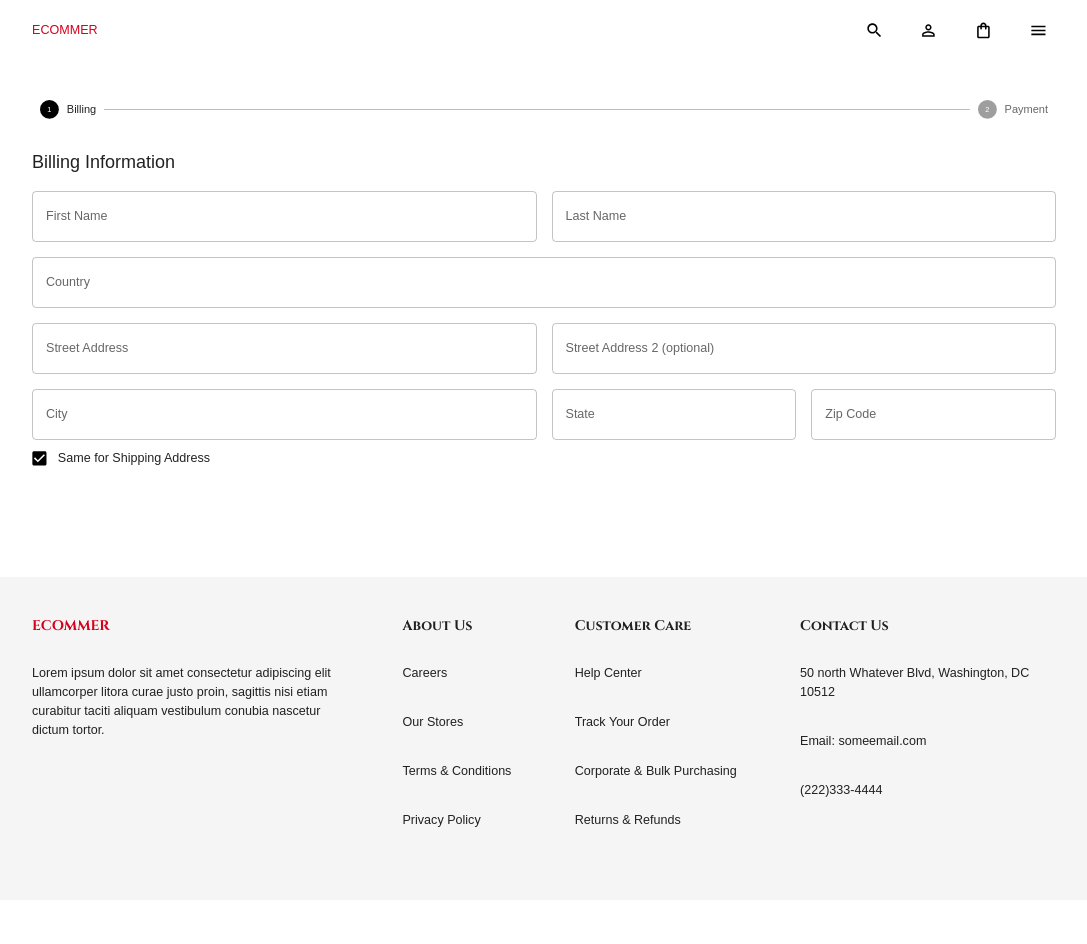
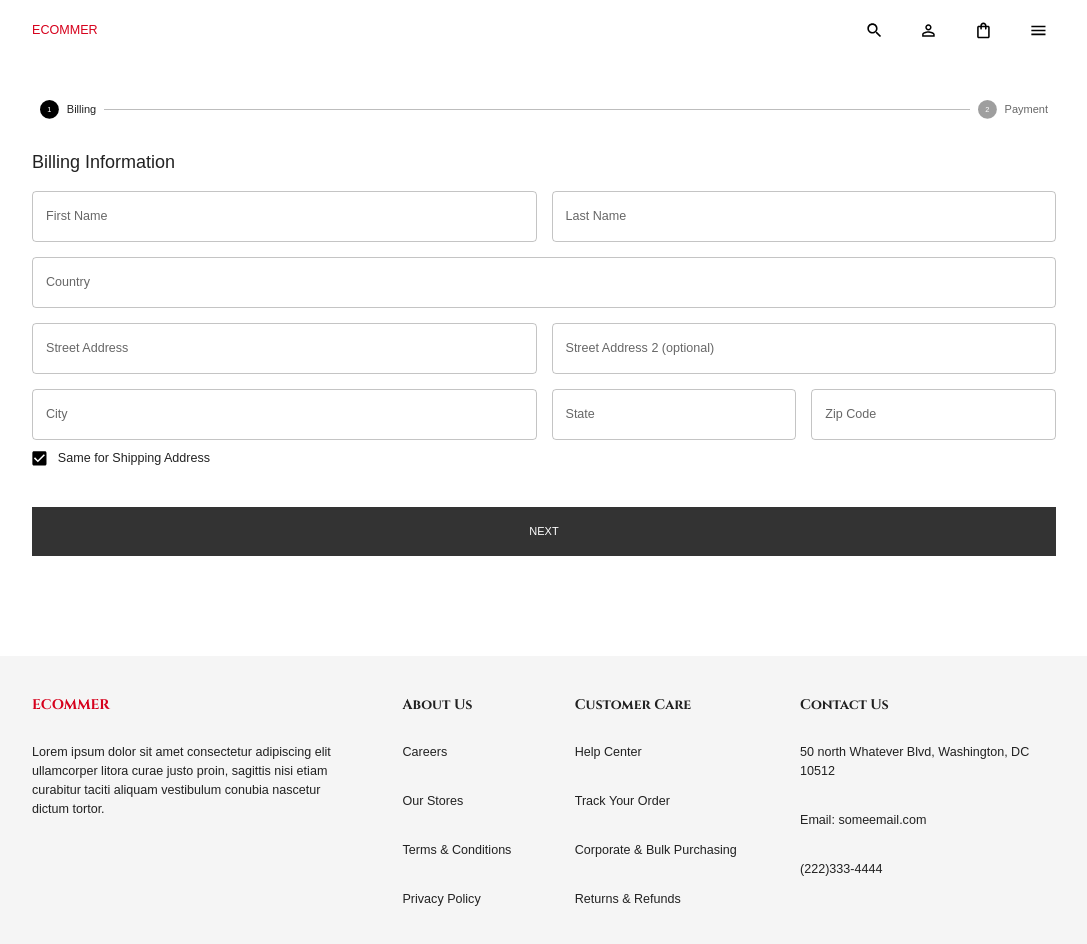
Before and after one commit to tiagosousa10/e-commerce-app, a React (Create React App) app in the folder client/: page /checkout in a window 1280 px wide. Shown: the top 944 px of the page, without its empty margins (96-1183 px from the left). Before the commit the page ends 900 px from the top, so only its background shows below. Built offline with nearby package versions, Linux system fonts and the light colour scheme; a web font is replaced by a local one.

Commit message:
checkout steps

```diff
--- a/client/src/scenes/checkout/Checkout.jsx
+++ b/client/src/scenes/checkout/Checkout.jsx
@@ -4,6 +4,7 @@ import {Formik} from "formik"
 import { useState } from 'react'
 import * as yup from 'yup'
 import Shipping from './Shipping'
+import Payment from './Payment'
 import {shades } from '../../theme'
 
 const initialValues = {
@@ -91,8 +92,23 @@ const Checkout = () => {
   const isFirstStep = activeStep === 0
   const isSecondStep = activeStep === 1
 
-  const handleFormSubmit = async (value, actions) => {
+  const handleFormSubmit = async (values, actions) => { //actions is used to reset the form and from formik
     setActiveStep(activeStep + 1)
+
+    //copies the billing address to shipping address
+    if(isFirstStep && values.shippingAddress.isSameAddress) {
+      actions.setFieldValue("shippingAddress", {
+        ...values.billingAddress,
+        isSameAddress: true
+
+      })
+    }
+
+    if(isSecondStep ) {
+      makePayment(values)
+    }
+
+    actions.setTouched({}) // from formik
   }
 
   async function makePayment(values) {
@@ -135,7 +151,51 @@ const Checkout = () => {
                   setFieldValue={setFieldValue}
                 />
               )}
-
+              {isSecondStep && (
+                <Payment
+                  values={values}
+                  errors={errors}
+                  touched={touched}
+                  handleBlur={handleBlur}
+                  handleChange={handleChange}
+                  setFieldValue={setFieldValue}
+                />
+              )}
+              <Box display={"flex"} justifyContent={"space-between"} gap={"50px"}>
+                {isSecondStep && (
+                  <Button
+                    fullWidth
+                    color='primary'
+                    variant='contained'
+                    sx={{
+                      backgroundColor: shades.primary[200],
+                      boxShadow: "none",
+                      color:"white",
+                      borderRadius: 0,
+                      padding: "15px 40px"
+                    }}
+                    onclick={() => setActiveStep(activeStep - 1)}
+                  >
+                    Back
+                  </Button>
+                )}
+                <Button
+                    fullWidth
+                    type='submit'
+                    color='primary'
+                    variant='contained'
+                    sx={{
+                      backgroundColor: shades.primary[400],
+                      boxShadow: "none",
+                      color:"white",
+                      borderRadius: 0,
+                      padding: "15px 40px"
+                    }}
+                    onclick={() => setActiveStep(activeStep + 1)}
+                  >
+                    {isFirstStep ? "Next" : "Place Order"}
+                  </Button>
+              </Box>
             </form>
           )}
         </Formik>
--- /dev/null
+++ b/client/src/scenes/checkout/Payment.jsx
@@ -0,0 +1,9 @@
+import React from 'react'
+
+const Payment = () => {
+  return (
+    <div>Payment</div>
+  )
+}
+
+export default Payment
```
